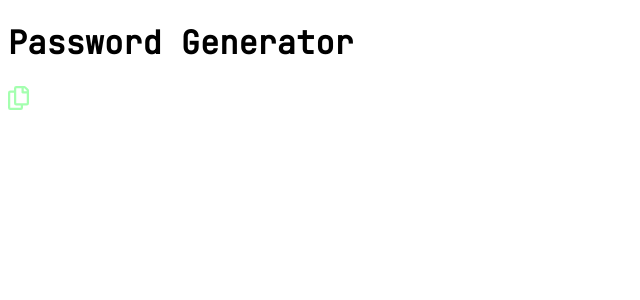
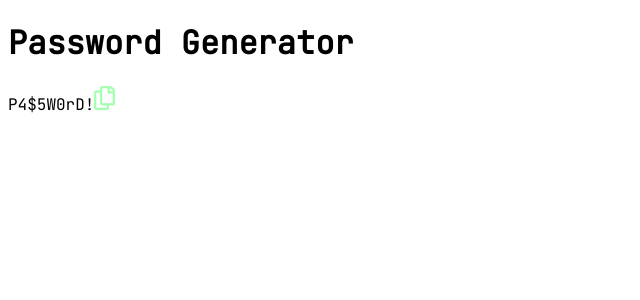
Before and after one commit to spomberg/password-generator, a React (Create React App) app: page / in a window 1280 px wide. Shown: the top 300 px of the page, without its empty margins (0-640 px from the left). Built offline with nearby package versions, Linux system fonts and the light colour scheme.

Commit message:
Import and use textSlice and remove textState

```diff
--- a/src/components/TextField/TextField.jsx
+++ b/src/components/TextField/TextField.jsx
@@ -1,15 +1,20 @@
 import './TextField.scss';
 import CopyIcon from '../../assets/images/icon-copy.svg';
 import CopyToClipboard from 'react-copy-to-clipboard';
+import { useSelector, useDispatch } from 'react-redux';
+import { setText } from '../../features/text/textSlice';
 
 export default function TextField(props) {
+  const text = useSelector((state) => state.text.value);
+  const dispatch = useDispatch();
+
   return (
     <div className='text-field'>
-       <span {...props.text === 'P4$5W0rD!' && {className: 'defaultText'} }>{props.text}</span>
+       <span {...text === 'P4$5W0rD!' && {className: 'defaultText'} }>{text}</span>
         {props.copied && (<span>COPIED</span>)}
         <CopyToClipboard
           onCopy={() => props.setCopied(true)}
-          text={props.text}
+          text={text}
         >
           <img src={CopyIcon} alt="Copy password" />
         </CopyToClipboard>
```
